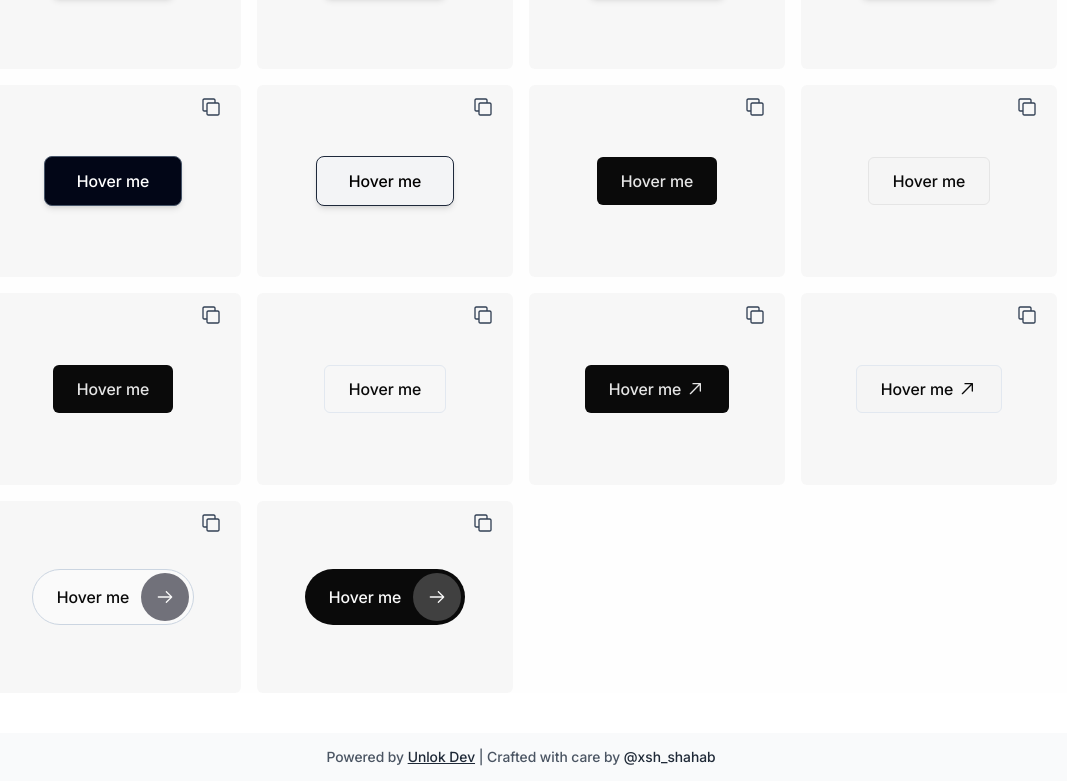
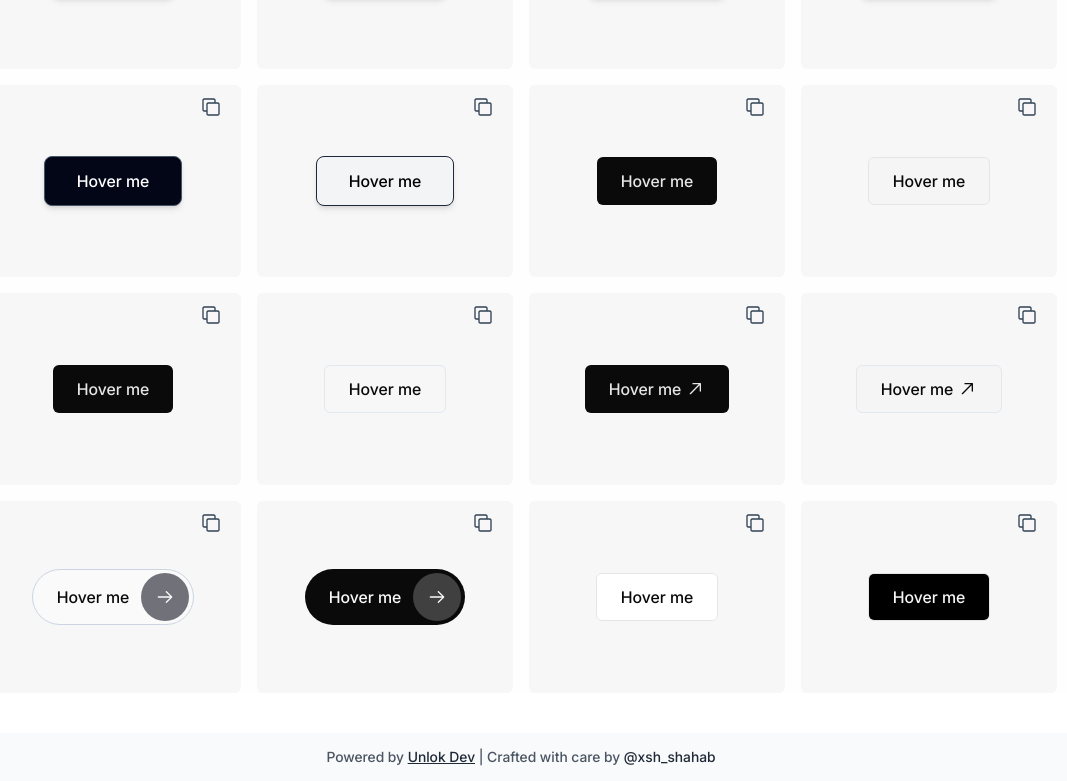
Before and after one commit to xshshahab/unlokthmify, a React (Vite) app: page /pages/buttons in a window 1280 px wide. Shown: the part 2635-3416 px from the top of the page, without its empty margins (119-1186 px from the left). Built offline with nearby package versions, Linux system fonts and the light colour scheme.

Commit message:
Button added working on colors

```diff
--- a/src/components/Backgrounds/Bg/NewBg01/NewBg01Prev.jsx
+++ b/src/components/Backgrounds/Bg/NewBg01/NewBg01Prev.jsx
@@ -14,7 +14,7 @@ const NewBg01Prev = ({ onClose }) => {
         </button>
 
         <div className="relative z-[99] w-full h-full bg-slate-900 rounded-lg overflow-hidden">
-            {/* iske neeche rakhna */}
+
         <div className="absolute top-0 w-full h-full bg-white -z-10">
   <div className="absolute bottom-auto left-auto right-0 top-0 h-[500px] w-[500px] -translate-x-[30%] translate-y-[20%] rounded-full bg-[rgba(150,255,100,0.5)] opacity-50 blur-[80px]"></div>
 </div>
--- /dev/null
+++ b/src/components/Buttons/Btn/Btn51.jsx
@@ -0,0 +1,32 @@
+import React from "react";
+import { RxCopy } from "react-icons/rx";
+import toast from "react-hot-toast";
+
+const Btn51 = () => {
+  const handleCopy = () => {
+    const code = `<button class="group relative inline-flex h-12 items-center justify-center overflow-hidden rounded-md border border-neutral-200 font-medium"><div class="inline-flex h-12 translate-y-0 items-center justify-center bg-white px-6 text-neutral-950 transition group-hover:-translate-y-[150%]">Hover me</div><div class="absolute inline-flex h-12 w-full translate-y-[100%] items-center justify-center bg-blue-500 px-6 text-neutral-50 transition duration-300 group-hover:translate-y-0">Hover me</div></button>`;
+    navigator.clipboard.writeText(code).then(() => {
+      toast.success("👏 Copied to clipboard!");
+    });
+  };
+
+  return (
+    <div className="relative flex flex-col items-center justify-between show">
+      <div
+        id="buttonwrapper"
+        className="bg-[#dadada2f] rounded-md flex items-center justify-center w-full h-36 md:w-full md:h-48 relative"
+      >
+        <button class="group relative inline-flex h-12 items-center justify-center overflow-hidden rounded-md border border-neutral-200 font-medium"><div class="inline-flex h-12 translate-y-0 items-center justify-center bg-white px-6 text-neutral-950 transition group-hover:-translate-y-[150%]">Hover me</div><div class="absolute inline-flex h-12 w-full translate-y-[100%] items-center justify-center bg-blue-500 px-6 text-neutral-50 transition duration-300 group-hover:translate-y-0">Hover me</div></button>
+
+        <span
+          onClick={handleCopy}
+          className="absolute top-0 z-10 p-3 cursor-pointer hover:text-slate-950 text-slate-700 right-2 md:right-2"
+        >
+          <RxCopy size={20} />
+        </span>
+      </div>
+    </div>
+  );
+};
+
+export default Btn51;
--- /dev/null
+++ b/src/components/Buttons/Btn/Btn52.jsx
@@ -0,0 +1,32 @@
+import React from "react";
+import { RxCopy } from "react-icons/rx";
+import toast from "react-hot-toast";
+
+const Btn52 = () => {
+  const handleCopy = () => {
+    const code = `<button class="group relative inline-flex h-12 items-center justify-center overflow-hidden rounded-md border border-neutral-200 font-medium"><div class="inline-flex h-12 translate-y-0 items-center justify-center bg-white px-6 text-neutral-950 transition group-hover:-translate-y-[150%]">Hover me</div><div class="absolute inline-flex h-12 w-full translate-y-[100%] items-center justify-center bg-blue-500 px-6 text-neutral-50 transition duration-300 group-hover:translate-y-0">Hover me</div></button>`;
+    navigator.clipboard.writeText(code).then(() => {
+      toast.success("👏 Copied to clipboard!");
+    });
+  };
+
+  return (
+    <div className="relative flex flex-col items-center justify-between show">
+      <div
+        id="buttonwrapper"
+        className="bg-[#dadada2f] rounded-md flex items-center justify-center w-full h-36 md:w-full md:h-48 relative"
+      >
+        <button class="group relative inline-flex h-12 items-center justify-center overflow-hidden rounded-md border border-neutral-200 font-medium"><div class="inline-flex h-12 translate-y-0 items-center justify-center bg-black px-6 text-neutral-100 transition group-hover:-translate-y-[150%]">Hover me</div><div class="absolute inline-flex h-12 w-full translate-y-[100%] items-center justify-center bg-green-700 px-6 text-neutral-50 transition duration-300 group-hover:translate-y-0">Hover me</div></button>
+
+        <span
+          onClick={handleCopy}
+          className="absolute top-0 z-10 p-3 cursor-pointer hover:text-slate-950 text-slate-700 right-2 md:right-2"
+        >
+          <RxCopy size={20} />
+        </span>
+      </div>
+    </div>
+  );
+};
+
+export default Btn52;
--- a/src/data/ButtonData.js
+++ b/src/data/ButtonData.js
@@ -48,6 +48,8 @@ import Btn47 from "../components/Buttons/Btn/Btn47";
 import Btn48 from "../components/Buttons/Btn/Btn48";
 import Btn49 from "../components/Buttons/Btn/Btn49";
 import Btn50 from "../components/Buttons/Btn/Btn50";
+import Btn51 from "../components/Buttons/Btn/Btn51";
+import Btn52 from "../components/Buttons/Btn/Btn52";
 
 const buttons = [
   Btn01,
@@ -100,6 +102,8 @@ const buttons = [
   Btn48,
   Btn49,
   Btn50,
+  Btn51,
+  Btn52
 ];
 
 export default buttons;
```
